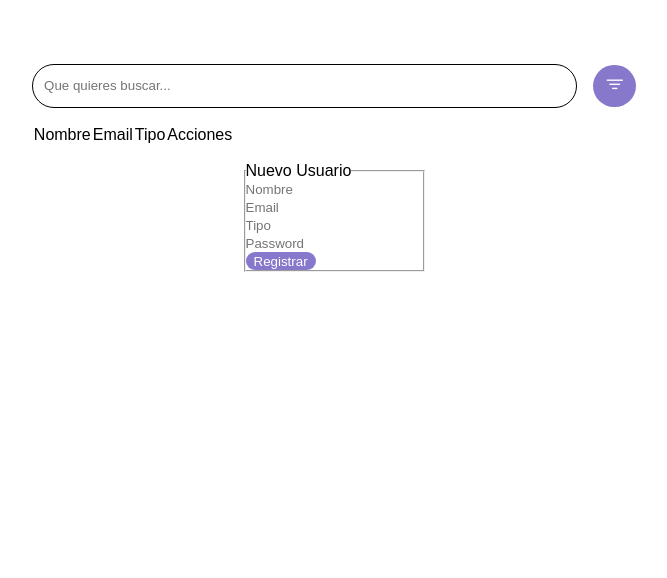
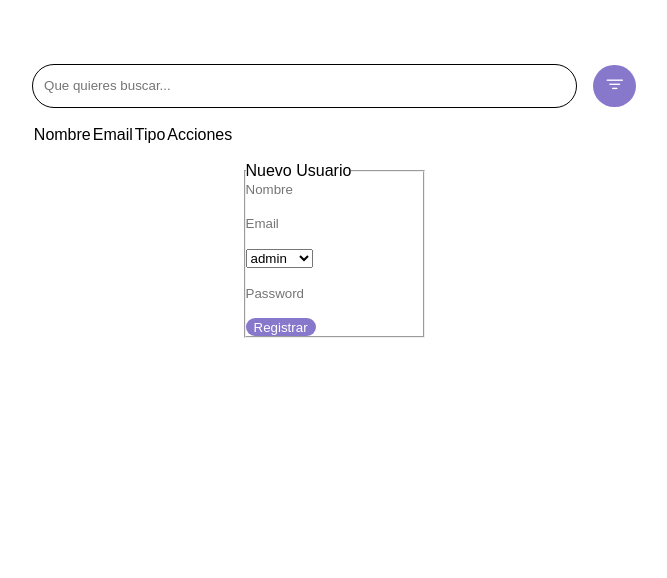
Before and after one commit to ikervera52/aergibide, a PHP site: page /views/menuadmin.view.php in a window 1280 px wide. Shown: the part 59-637 px from the top of the page, without its empty margins (306-973 px from the left). Run offline with PHP 8.4, Linux system fonts and the light colour scheme.

Commit message:
Validaciones de Formulario Usuarios

```diff
--- a/aergibide/views/menuadmin.view.php
+++ b/aergibide/views/menuadmin.view.php
@@ -64,18 +64,80 @@
     </div>
     <div>
 
-    <form action="index.php" method="get">
+    <form id="formUsuario" action="index.php" method="get" novalidate>
         <fieldset>
             <legend>Nuevo Usuario</legend>
-            <input type="text" name="nombre" placeholder="Nombre"><br>
-            <input type="email" name="email" placeholder="Email"><br>
-            <input type="text" name="tipo" placeholder="Tipo"><br>
-            <input type="text" name="password" placeholder="Password"><br>
+
+        <input type="text" name="nombre" placeholder="Nombre">
+        <span class="error"></span>
+
+        <input type="email" name="email" placeholder="Email">
+        <span class="error"></span>
+
+        <select name="tipo">
+            <option value="admin" selected>admin</option>
+            <option value="standar">standar</option>
+        </select>
+        <span class="error"></span>
+
+        <input type="password" name="password" placeholder="Password">
+        <span class="error"></span>
+
+
             <button type="submit" value="anidar">Registrar</button>
             <input type="hidden" name="controller" value="UsuarioController">
             <input type="hidden" name="accion" value="store">
         </fieldset>
     </form>
+        <style>
+            #formUsuario .error {
+                display: block;
+                color: red;
+                font-size: 0.85em;
+                min-height: 1.2em;
+            }
+        </style>
+
+        <script>
+            const reglas = {
+                nombre:   /^[A-Z][a-z]{4,14}$/,
+                email:    /^[^\s@]+@[^\s@]+\.[^\s@]+$/,
+                tipo:     /^(admin|standar)$/,
+                password: /^(?=.*[a-z])(?=.*[A-Z])(?=.*\d).{8,20}$/
+            };
+
+            const form = document.getElementById("formUsuario");
+
+            function validarCampo(nombre) {
+                const campo = form.elements[nombre];
+                const aviso = campo.nextElementSibling; // el <span> que va justo debajo
+                const valido = reglas[nombre].test(campo.value);
+
+                aviso.textContent = valido ? "" : "Dato incorrecto";
+                return valido;
+            }
+
+            form.addEventListener("submit", function (e) {
+                let todoOk = true;
+
+                for (const nombre in reglas) {
+                    if (!validarCampo(nombre)) {
+                        todoOk = false;
+                    }
+                }
+
+                if (!todoOk) {
+                    e.preventDefault(); // no envía el formulario si algo falla
+                }
+                });
+
+                // Opcional: revalida cada campo al salir de él
+                for (const nombre in reglas) {
+                    form.elements[nombre].addEventListener("blur", () => validarCampo(nombre));
+                }
+        </script>
+
+
     </div>
     </main>
 
```
Also changed, not shown: aergibide/controllers/UsuarioController.php (+14 -5 lines).
